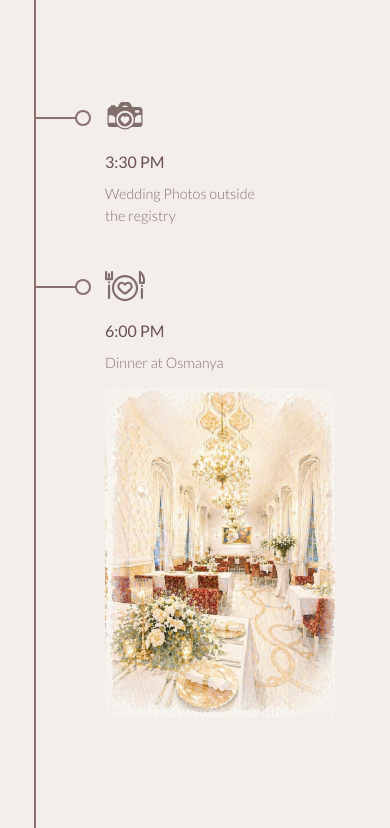
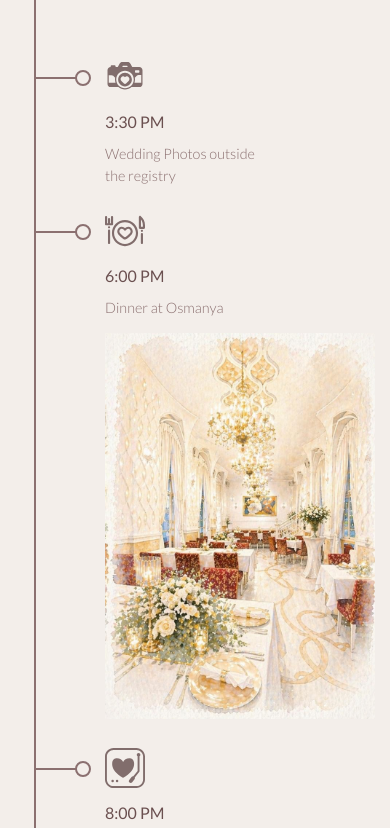
Before and after one commit to mhayward-dev/MyWeddingWebsite, a plain HTML site: page src/public/index.html in a window 390 px wide. Shown: the part 1551-2379 px from the top of the page. Drawn offline with nearby package versions, Linux system fonts and the light colour scheme.

Commit message:
Fix mobile breakpoints

```diff
--- a/src/public/css/styles.css
+++ b/src/public/css/styles.css
@@ -22,7 +22,8 @@
     box-sizing: border-box;
 }
 
-html, body {
+html,
+body {
     height: 100%;
 }
 
@@ -341,6 +342,7 @@ body {
         opacity: 0;
         transform: translateY(30px);
     }
+
     to {
         opacity: 1;
         transform: translateY(0);
@@ -352,6 +354,7 @@ body {
         opacity: 0;
         transform: translateX(-40px);
     }
+
     to {
         opacity: 1;
         transform: translateX(0);
@@ -363,6 +366,7 @@ body {
         opacity: 0;
         transform: translateX(40px);
     }
+
     to {
         opacity: 1;
         transform: translateX(0);
@@ -373,6 +377,7 @@ body {
     from {
         transform: translateX(-50%) scaleY(0);
     }
+
     to {
         transform: translateX(-50%) scaleY(1);
     }
@@ -383,9 +388,11 @@ body {
         opacity: 0;
         transform: scale(0);
     }
+
     70% {
         transform: scale(1.2);
     }
+
     100% {
         opacity: 1;
         transform: scale(1);
@@ -662,7 +669,7 @@ body {
 
     .event-illustration {
         width: 100%;
-        max-width: none;
+        max-width: 400px;
         height: 220px;
         margin-left: 20px;
         margin-top: 15px;
@@ -671,7 +678,6 @@ body {
     .event-illustration--vertical {
         height: auto;
         max-height: none;
-        width: calc(100% - 20px);
         display: flex;
         justify-content: flex-start;
     }
@@ -685,7 +691,7 @@ body {
     }
 
     .timeline-event:has(.event-illustration) {
-        margin-bottom: 100px;
+        margin-bottom: 60px;
     }
 
     .event-details {
@@ -700,7 +706,7 @@ body {
     }
 }
 
-@media (max-width: 480px) {
+@media (max-width: 450px) {
     .timeline-section {
         padding: 60px 15px;
     }
@@ -717,15 +723,12 @@ body {
 
     .event-illustration--vertical {
         max-height: none;
-        width: calc(100% - 20px);
         display: block;
     }
 
     .event-illustration--vertical img {
         height: auto;
         max-height: none;
-        width: 320px;
-        max-width: calc(100% - 20px);
         object-fit: contain;
         margin-left: 0;
     }
@@ -741,6 +744,27 @@ body {
 
     .timeline-event:has(.event-illustration--vertical) {
         margin-bottom: 250px;
+    }
+}
+
+@media (max-width: 420px) {
+
+    .timeline-event {
+        margin-bottom: 25px;
+    }
+
+    .timeline-event:has(.event-illustration) {
+        margin-bottom: 60px;
+    }
+
+    .timeline-event:has(.event-illustration--vertical) {
+        margin-bottom: 250px;
+    }
+}
+
+@media (max-width: 400px) {
+    .timeline-event:has(.event-illustration--vertical) {
+        margin-bottom: 175px;
     }
 }
 
```
